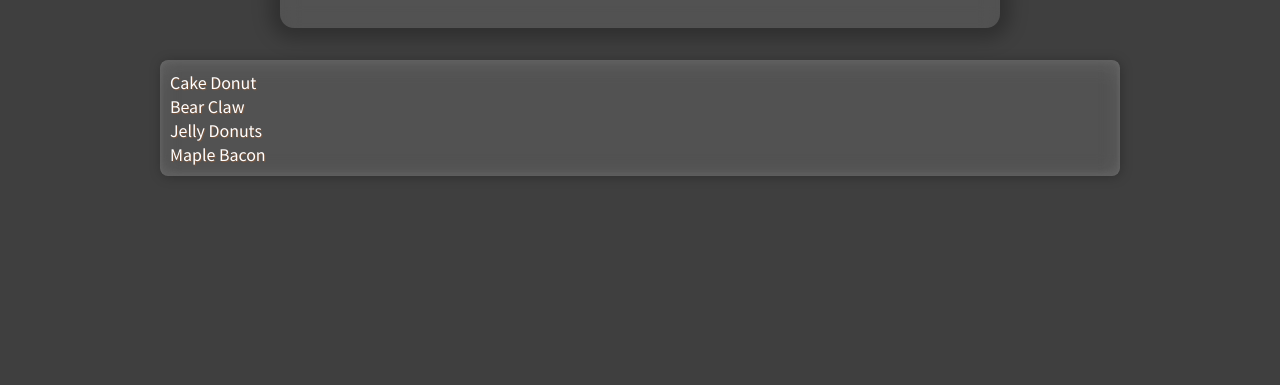
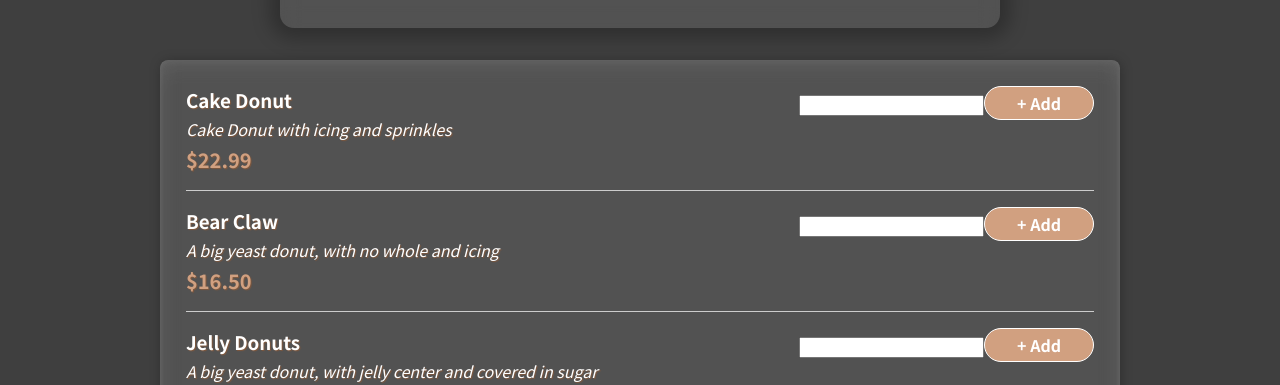
Before and after one commit to Jozefw/foodie, a React (Create React App) app: page / in a window 1280 px wide. Shown: the part 421-806 px from the top of the page. Built offline with nearby package versions, Linux system fonts and the light colour scheme.

Commit message:
add form and  beginning of input

```diff
--- a/src/Components/Deserts/AvailableDeserts.js
+++ b/src/Components/Deserts/AvailableDeserts.js
@@ -1,5 +1,6 @@
 import React from 'react';
 import styles from './AvailableDeserts.module.css';
+import DesertItem from './DesertItems/DesertItem'
 import Card from '../UI/Card';
 
 
@@ -13,19 +14,19 @@ const DESERT_DATA = [
   {
     id: 'm2',
     name: 'Bear Claw',
-    description: 'A big yeast donut ,with no whole and icing',
+    description: 'A big yeast donut, with no whole and icing',
     price: 16.5,
   },
   {
     id: 'm3',
     name: 'Jelly Donuts',
-    description: 'A big yeast donut ,with jelly center and covered in sugar ',
+    description: 'A big yeast donut, with jelly center and covered in sugar ',
     price: 12.99,
   },
   {
     id: 'm4',
     name: 'Maple Bacon',
-    description: 'A big yeast donut ,with bacon crumbles and maple icing',
+    description: 'A big yeast donut, with bacon crumbles and maple icing',
     price: 18.99,
   },
 ];
@@ -34,7 +35,11 @@ const DESERT_DATA = [
 export default function AvailableDeserts() {
 
   const desertList = DESERT_DATA.map(desert=>
-  <li>{desert.name}</li>
+  <DesertItem
+  key={desert.id}
+  name={desert.name}
+  descr={desert.description}
+  price={desert.price}></DesertItem>
   )
   return (
     <section className={styles.meals}>
--- a/src/Components/Deserts/DesertItem/DesertItem.js
+++ b/src/Components/Deserts/DesertItems/DesertItem.js
@@ -1,5 +1,6 @@
 import React from 'react';
-import styles from './zDesertItem.module.css';
+import DesertItemForm from './DesertItemForm';
+import styles from './DesertItem.module.css';
 
 export default function DesertItem(props) {
 
@@ -13,7 +14,9 @@ export default function DesertItem(props) {
         <div className={styles.price}>{price}</div>
       </div>
 
-      <div></div>
+      <div>
+        <DesertItemForm></DesertItemForm>
+      </div>
     </li>
   )
 }
--- /dev/null
+++ b/src/Components/Deserts/DesertItems/DesertItem.module.css
@@ -0,0 +1,22 @@
+.meal {
+    display: flex;
+    justify-content: space-between;
+    margin: 1rem;
+    padding-bottom: 1rem;
+    border-bottom: 1px solid #ccc;
+  }
+
+  .meal h3 {
+    margin: 0 0 0.25rem 0;
+  }
+
+  .description {
+    font-style: italic;
+  }
+
+  .price {
+    margin-top: 0.25rem;
+    font-weight: bold;
+    color: rgba(209, 160, 128,1);
+    font-size: 1.25rem;
+  }
--- /dev/null
+++ b/src/Components/Deserts/DesertItems/DesertItemForm.js
@@ -0,0 +1,17 @@
+import React,{useState,useReducer} from 'react';
+import styles from './Form.module.css';
+
+export default function DesertItemForm(props) {
+
+
+
+
+
+  return (
+    <form className={styles.form}>
+        <input>
+        </input>
+        <button className={styles.button}>+ Add</button>
+    </form>
+  )
+}
--- /dev/null
+++ b/src/Components/Deserts/DesertItems/Form.module.css
@@ -0,0 +1,23 @@
+.form {
+    text-align: right;
+  }
+
+  .form button {
+    font: inherit;
+    cursor: pointer;
+    background-color: rgba(209, 160, 128,1);;
+    border: 1px solid white ;
+    color: white;
+    padding: 0.25rem 2rem;
+    border-radius: 20px;
+    font-weight: bold;
+    transition: all .5s;
+  }
+
+  .form button:hover,
+  .form button:active {
+    background-color: white;
+    border-color: rgba(209, 160, 128,1);;
+    color: rgba(209, 160, 128,1);;
+    transition: all .5s;
+  }
```
Also changed, not shown: src/Components/Layout/Input.js (added, +9 -0 lines), src/Components/Layout/Input.module.css (added, +18 -0 lines), src/Components/Deserts/DesertItem/DesertItem.module.css (deleted), 16 other files (tests, documents, lock files or other folders).
